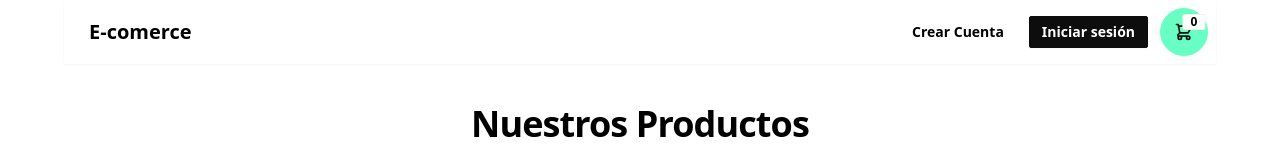
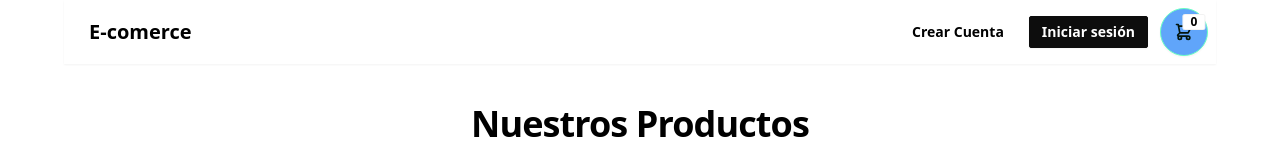
Before and after one commit to wizzard95/FRONTEND-ECOMERCE, a React (Vite) app: page / in a window 1280 px wide. Shown: the top 160 px of the page. Built offline with nearby package versions, Linux system fonts and the light colour scheme; no server answers.

Commit message:
ui: cambiar color del icono de carrito

```diff
--- a/src/components/Navbar/Cart.jsx
+++ b/src/components/Navbar/Cart.jsx
@@ -17,7 +17,7 @@ const Cart = () => {
                     <div
                         tabIndex={0}
                         role="button"
-                        className="btn btn-success btn-circle"
+                        className="btn btn-success btn-circle bg-blue-400 hover:bg-blue-500"
                     >
                         <div className="indicator">
                             <svg
```
